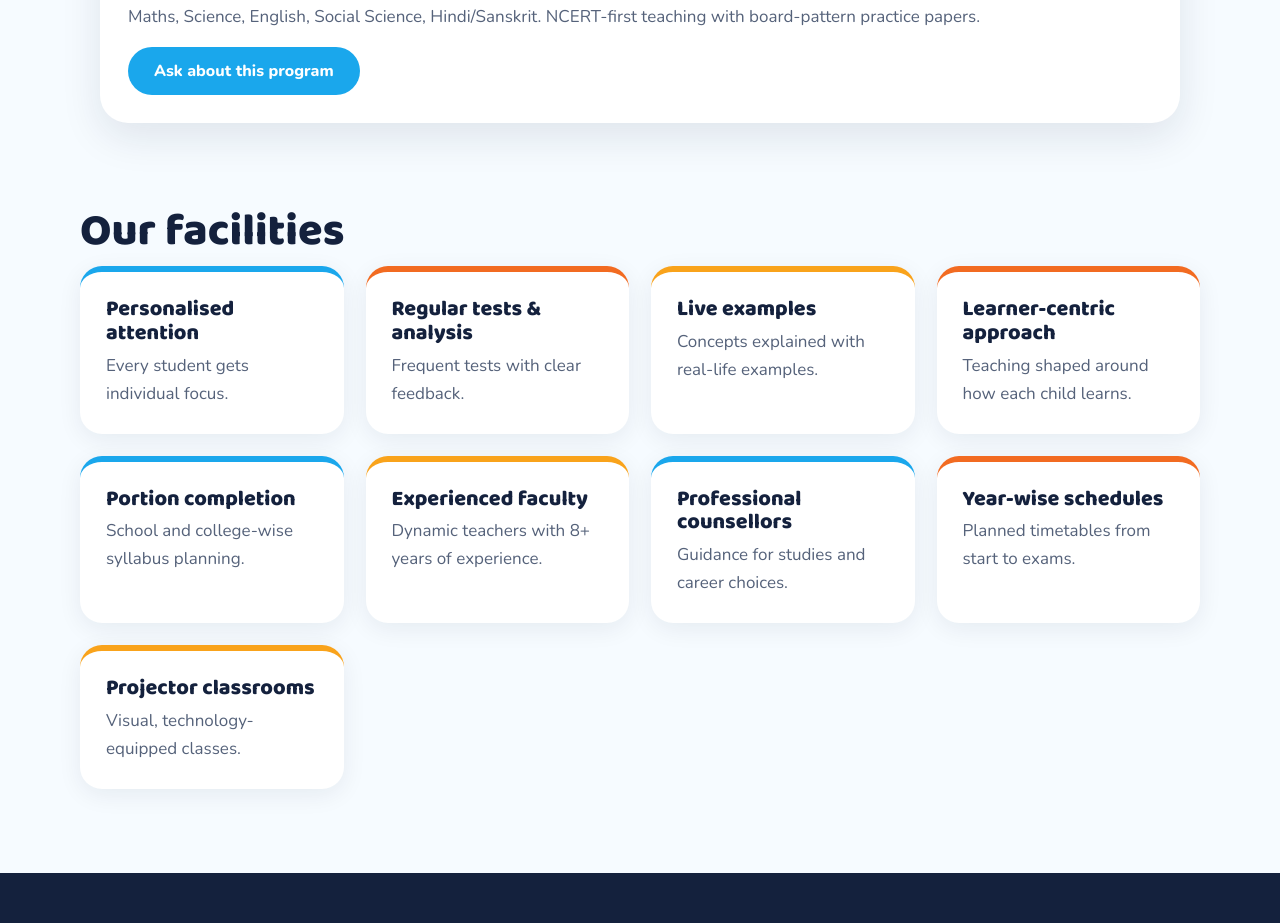
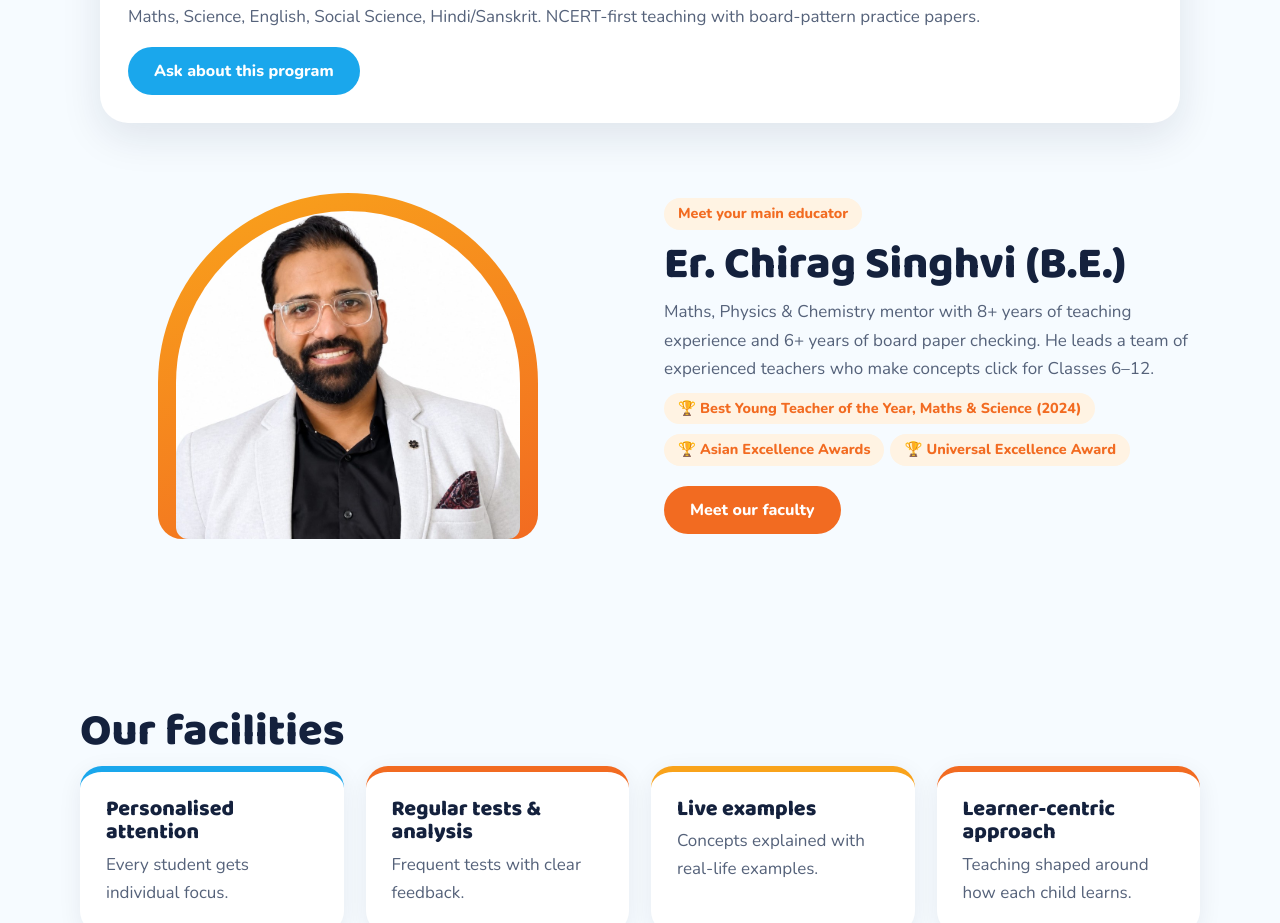
Before and after one commit to ecomaura/rsacademy, a plain HTML site: page index.html in a window 1280 px wide. Shown: the part 908-1831 px from the top of the page. Drawn offline with nearby package versions, Linux system fonts and the light colour scheme.

Commit message:
Add main educator section near top of home page

```diff
--- a/index.html
+++ b/index.html
@@ -2,6 +2,8 @@
 <link rel="icon" href="assets/logo.jpg"><link rel="preconnect" href="https://fonts.googleapis.com"><link href="https://fonts.googleapis.com/css2?family=Baloo+2:wght@600;800&family=Nunito:wght@400;700;800&display=swap" rel="stylesheet"><link rel="stylesheet" href="styles.css?v=20261114-1"></head><body>
 <div class="strip">॥ Shri Devnarayan Namah ॥</div><header><div class="w"><a href="index.html"><img src="assets/logo.jpg" alt="RS Academy – Excel Beyond Expectations"></a><button id="mb" aria-label="Menu">☰</button><nav><a href="index.html" class=on>Home</a><a href="programs.html">Programs</a><a href="resources.html">Resources</a><a href="about.html">About</a><a href="contact.html">Contact</a><a class="btn" href="contact.html" style="margin-left:6px;padding:9px 20px">Book free demo</a></nav></div></header><main><section class="hero"><div class="w"><div><span class="pill" style="margin:0 0 14px">🎓 Admissions open · Classes 6–10 &amp; 11–12 Science</span><h1>Where learning meets <em>sunrise</em> energy.</h1><p>Small batches, caring mentors and clear concepts for Classes 6–10 across CBSE, ICSE, IGCSE, IB and State Boards, plus Science for Classes 11–12.</p><a class="btn" href="contact.html">Book free demo</a> <a class="btn ghost" href="programs.html">Explore programs</a></div><div class="ph tall round"><img src="https://www.unicef.org/india/sites/unicef.org.india/files/styles/open_graph_image/public/UNI490076.webp.jpeg?itok=hOwumapu" alt="Indian school students in uniform learning together from an open textbook" loading="lazy" decoding="async"></div></div></section>
 <section class="w"><div class="pick rv"><h2>Find your program</h2><p>Pick a board or stream:</p><div class="chips" id="chips" role="tablist"></div><h3 id="pt"></h3><p id="pd" style="color:var(--mu);margin:6px 0 16px"></p><a class="btn alt" href="contact.html">Ask about this program</a></div></section>
+<section class="sec w split" style="padding-top:70px"><div class="rv" style="justify-self:center;background:linear-gradient(160deg,var(--am),var(--or));border-radius:220px 220px 28px 28px;padding:18px 18px 0;max-width:380px"><img src="assets/chirag.jpg" alt="Er. Chirag Singhvi, main educator at RS Academy" loading="lazy" style="width:100%;display:block;border-radius:200px 200px 14px 14px"></div>
+<div class="rv"><span class="pill" style="margin:0 0 10px">Meet your main educator</span><h2>Er. Chirag Singhvi (B.E.)</h2><p style="color:var(--mu)">Maths, Physics &amp; Chemistry mentor with 8+ years of teaching experience and 6+ years of board paper checking. He leads a team of experienced teachers who make concepts click for Classes 6–12.</p><span class="pill">🏆 Best Young Teacher of the Year, Maths &amp; Science (2024)</span><span class="pill">🏆 Asian Excellence Awards</span><span class="pill">🏆 Universal Excellence Award</span><p style="margin-top:20px"><a class="btn" href="about.html">Meet our faculty</a></p></div></section>
 <section class="sec w"><h2 class="rv">Our facilities</h2><div class="grid"><div class="card rv"><h3>Personalised attention</h3><p>Every student gets individual focus.</p></div><div class="card rv"><h3>Regular tests & analysis</h3><p>Frequent tests with clear feedback.</p></div><div class="card rv"><h3>Live examples</h3><p>Concepts explained with real-life examples.</p></div><div class="card rv"><h3>Learner-centric approach</h3><p>Teaching shaped around how each child learns.</p></div><div class="card rv"><h3>Portion completion</h3><p>School and college-wise syllabus planning.</p></div><div class="card rv"><h3>Experienced faculty</h3><p>Dynamic teachers with 8+ years of experience.</p></div><div class="card rv"><h3>Professional counsellors</h3><p>Guidance for studies and career choices.</p></div><div class="card rv"><h3>Year-wise schedules</h3><p>Planned timetables from start to exams.</p></div><div class="card rv"><h3>Projector classrooms</h3><p>Visual, technology-equipped classes.</p></div></div></section>
 <section class="band sec"><div class="w stats"><div><div class="num" data-n="8" data-s="+">0</div>Years of experience</div><div><div class="num" data-n="5">0</div>Boards covered</div><div><div class="num" data-n="100" data-s="%">0</div>Result improvement</div><div><div class="num" data-n="6" data-s="+">0</div>Years board-paper checking</div></div></section>
 <section class="sec w split"><div class="rv"><div class="ph "><img src="https://i0.wp.com/www.dsfindia.org/wp-content/uploads/2021/05/DSF-Website-Output-4.png?fit=1568%2C980&ssl=1" alt="Indian schoolchildren reading and studying together in a classroom" loading="lazy" decoding="async"></div></div><div class="rv"><h2>Learning that is hands-on, not hands-off</h2><p>We swap rote notes for experiments, visual explanations and real-world examples, so ideas stick long after exams.</p><span class="pill">Experiments</span><span class="pill">Visual notes</span><span class="pill">Mock boards</span></div></section>
```
